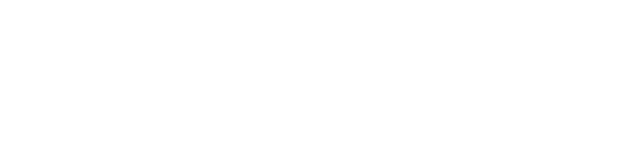
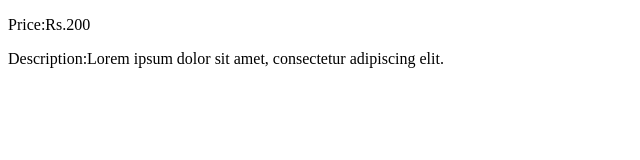
Before and after one commit to acciojob/pricing-card-AbHisHeKMiShRa1999, a website: page main.html in a window 1280 px wide. Shown: the whole page, without its empty margins (0-640 px from the left). Drawn offline with Linux system fonts and the light colour scheme.

Commit message:
created a submission

```diff
--- a/main.html
+++ b/main.html
@@ -8,6 +8,9 @@
 
 <body>
 	<!-- the entire body must be written by student -->
+	<p>Price:Rs.200</p>
+	<p>Description:Lorem ipsum dolor sit amet, consectetur adipiscing
+elit.</p>
     <script type="text/javascript" src="./script.js">
 </script>
 
```
